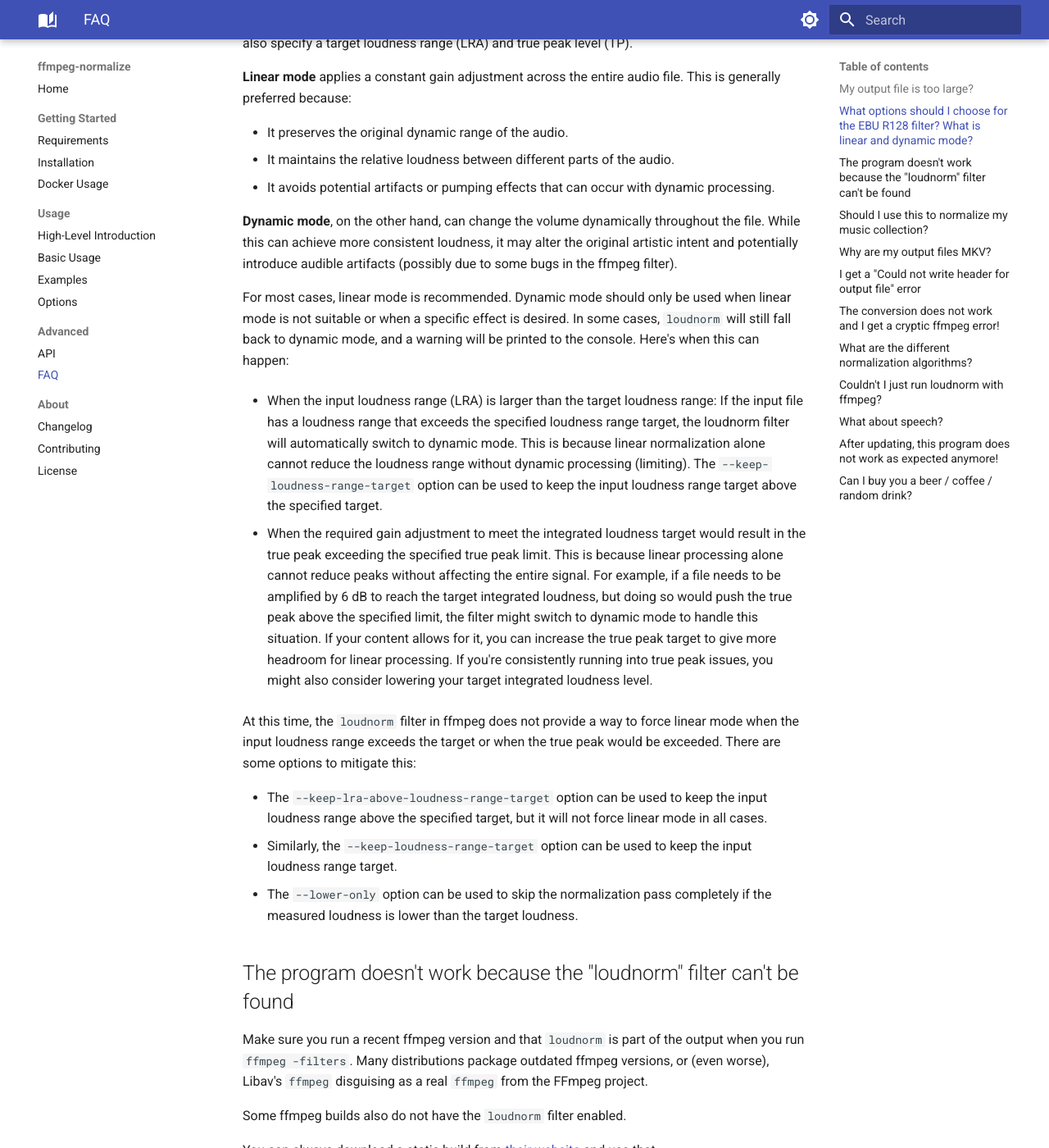
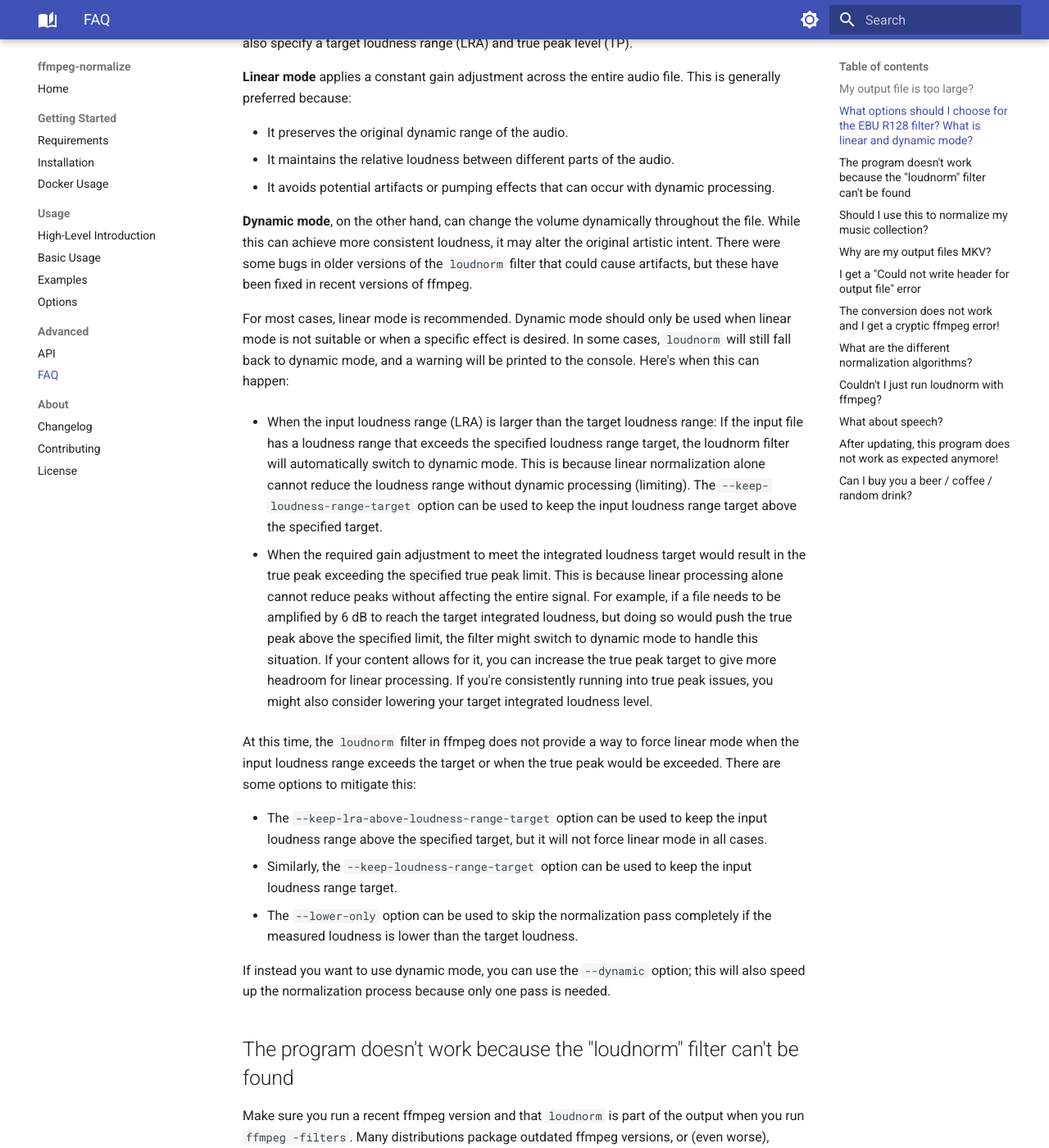
Before and after one commit to slhck/ffmpeg-normalize, an MkDocs documentation site: the page built from docs/advanced/faq.md, in a window 1280 px wide and 1400 px high, scrolled down 744 px. Shown: the whole window at 82% size. Built offline with MkDocs 1.6.1 and Material for MkDocs 9.7.7, drawn with Linux system fonts in a browser that asks for light colours.

Commit message:
update docs

```diff
--- a/docs/advanced/faq.md
+++ b/docs/advanced/faq.md
@@ -26,7 +26,7 @@
 * It maintains the relative loudness between different parts of the audio.
 * It avoids potential artifacts or pumping effects that can occur with dynamic processing.
 
-**Dynamic mode**, on the other hand, can change the volume dynamically throughout the file. While this can achieve more consistent loudness, it may alter the original artistic intent and potentially introduce audible artifacts (possibly due to some bugs in the ffmpeg filter).
+**Dynamic mode**, on the other hand, can change the volume dynamically throughout the file. While this can achieve more consistent loudness, it may alter the original artistic intent. There were some bugs in older versions of the `loudnorm` filter that could cause artifacts, but these have been fixed in recent versions of ffmpeg.
 
 For most cases, linear mode is recommended. Dynamic mode should only be used when linear mode is not suitable or when a specific effect is desired. In some cases, `loudnorm` will still fall back to dynamic mode, and a warning will be printed to the console. Here's when this can happen:
 
@@ -39,6 +39,8 @@
 - The `--keep-lra-above-loudness-range-target` option can be used to keep the input loudness range above the specified target, but it will not force linear mode in all cases.
 - Similarly, the `--keep-loudness-range-target` option can be used to keep the input loudness range target.
 - The `--lower-only` option can be used to skip the normalization pass completely if the measured loudness is lower than the target loudness.
+
+If instead you want to use dynamic mode, you can use the `--dynamic` option; this will also speed up the normalization process because only one pass is needed.
 
 ## The program doesn't work because the "loudnorm" filter can't be found
 
```
Also changed, not shown: docs/usage/options.md (+1 -1 lines).
